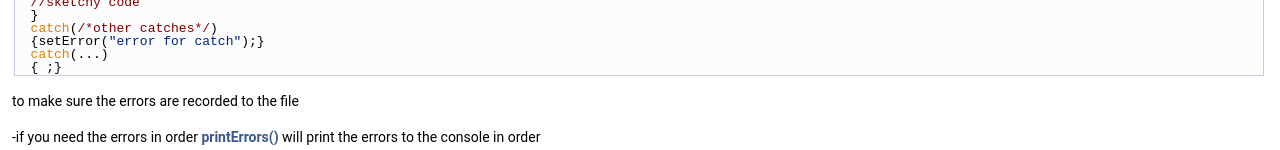
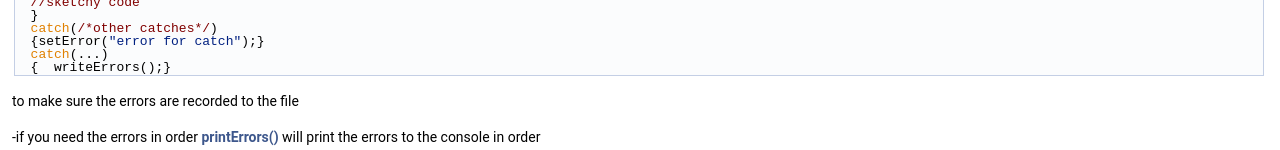
Before and after one commit to DrBPatch5707/Error-Report-Library, a plain HTML site: page index.html in a window 1280 px wide. Shown: the part 550-700 px from the top of the page. Drawn offline with Linux system fonts and the light colour scheme.

Commit message:
Update index.html
hopefully corrected the mistake that I made while correcting my other mistake.
(I don't know html)

```diff
--- a/index.html
+++ b/index.html
@@ -82,7 +82,7 @@ $(function() {
 <div class="line">  <span class="keywordflow">catch</span>(<span class="comment">/*other catches*/</span>)</div>
 <div class="line">  {setError(<span class="stringliteral">&quot;error for catch&quot;</span>);}</div>
 <div class="line">  <span class="keywordflow">catch</span>(...) </div>
-<div class="line">  { <span writeErrors()</span>;} </div>
+<div class="line">  { <span> writeErrors()</span>;} </div>
 </div><!-- fragment --><p> to make sure the errors are recorded to the file</p>
 <p>-if you need the errors in order <a class="el" href="classerr_1_1errorReport.html#acb18e7c36e2414ede881bffc1ee6aa0b">printErrors()</a> will print the errors to the console in order</p>
 <p>Examples: <a class="el" href="examples.html">examples</a> </p><center> <b>Please let me know if there are any issues that you need me to resolve</b> <br  />
```
